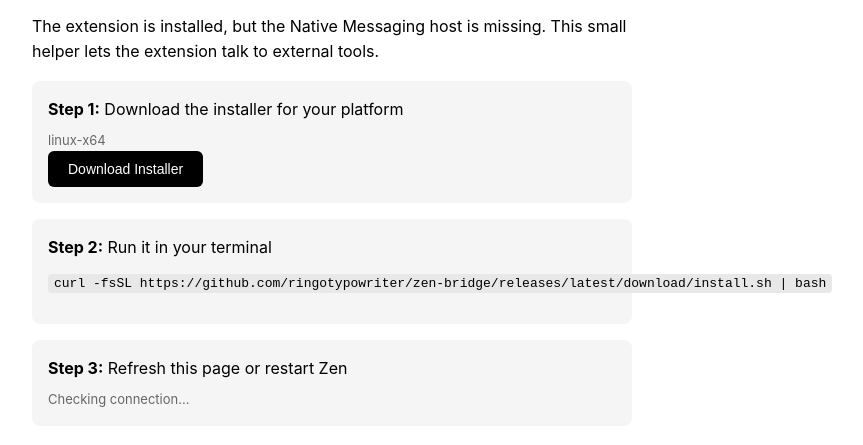
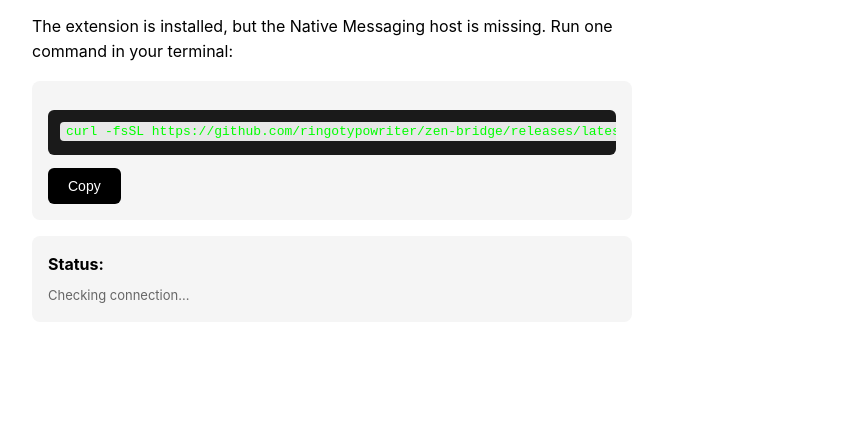
Before and after one commit to ringotypowriter/zen-bridge, a browser extension: page extension/onboarding.html in a window 1280 px wide. Shown: the part 137-582 px from the top of the page, without its empty margins (308-1171 px from the left). Drawn offline with Linux system fonts and the light colour scheme.

Commit message:
fix: stdin resume for pkg binary, simplify onboarding, fix probe logic

```diff
--- a/extension/onboarding.html
+++ b/extension/onboarding.html
@@ -8,6 +8,7 @@
     h1 { font-size: 24px; }
     .step { background: #f5f5f5; padding: 16px; border-radius: 8px; margin: 16px 0; }
     code { background: #e8e8e8; padding: 2px 6px; border-radius: 4px; font-size: 13px; }
+    pre { background: #1a1a1a; color: #0f0; padding: 12px; border-radius: 6px; overflow-x: auto; font-size: 13px; }
     button { background: #000; color: #fff; border: none; padding: 10px 20px; border-radius: 6px; cursor: pointer; font-size: 14px; }
     button:hover { opacity: 0.8; }
     .status { margin-top: 8px; font-size: 13px; color: #666; }
@@ -17,21 +18,15 @@
 </head>
 <body>
   <h1>Zen Bridge Setup</h1>
-  <p>The extension is installed, but the Native Messaging host is missing. This small helper lets the extension talk to external tools.</p>
+  <p>The extension is installed, but the Native Messaging host is missing. Run one command in your terminal:</p>
 
   <div class="step">
-    <strong>Step 1:</strong> Download the installer for your platform
-    <div id="platform" class="status">Detecting...</div>
-    <button id="dl">Download Installer</button>
+    <pre><code id="cmd">curl -fsSL https://github.com/ringotypowriter/zen-bridge/releases/latest/download/install.sh | bash</code></pre>
+    <button id="copy">Copy</button>
   </div>
 
   <div class="step">
-    <strong>Step 2:</strong> Run it in your terminal
-    <pre><code id="cmd">curl -fsSL ... | bash</code></pre>
-  </div>
-
-  <div class="step">
-    <strong>Step 3:</strong> Refresh this page or restart Zen
+    <strong>Status:</strong>
     <div id="conn" class="status">Checking connection...</div>
   </div>
 
--- a/extension/onboarding.js
+++ b/extension/onboarding.js
@@ -1,35 +1,23 @@
-const PLATFORM_MAP = {
-  'MacIntel': 'macos-x64',
-  'MacPPC': 'macos-x64',
-};
-
-const REPO = 'ringotypowriter/zen-bridge';
-const arch = navigator.userAgent.includes('arm64') || navigator.platform === 'MacAppleSilicon' ? 'arm64' : 'x64';
-const platform = navigator.platform.startsWith('Mac') ? `macos-${arch}` : 'linux-x64';
-const binary = `zen-bridge-server-${platform}`;
-
-function setStatus(id, text, cls) {
-  const el = document.getElementById(id);
+function setStatus(text, cls) {
+  const el = document.getElementById('conn');
   el.textContent = text;
   el.className = 'status ' + (cls || '');
 }
 
 function check() {
   browser.runtime.sendNativeMessage('zen_bridge', { id: 'ping', action: 'ping' })
-    .then(() => setStatus('conn', 'Connected! You can close this tab.', 'ok'))
-    .catch(() => setStatus('conn', 'Not connected yet. Run the installer and refresh.', 'err'));
+    .then(() => setStatus('Connected! You can close this tab.', 'ok'))
+    .catch(() => setStatus('Not connected yet. Run the command above and refresh this page.', 'err'));
 }
 
-document.getElementById('platform').textContent = platform;
-
-document.getElementById('dl').addEventListener('click', () => {
-  const url = `https://github.com/${REPO}/releases/latest/download/${binary}`;
-  browser.downloads.download({ url, filename: binary, saveAs: false });
-  setStatus('platform', `Downloading ${binary}...`, 'ok');
+document.getElementById('copy').addEventListener('click', () => {
+  const cmd = document.getElementById('cmd').textContent;
+  navigator.clipboard.writeText(cmd).then(() => {
+    const btn = document.getElementById('copy');
+    btn.textContent = 'Copied!';
+    setTimeout(() => btn.textContent = 'Copy', 2000);
+  });
 });
-
-document.getElementById('cmd').textContent =
-  `curl -fsSL https://github.com/${REPO}/releases/latest/download/install.sh | bash`;
 
 check();
 setInterval(check, 3000);
--- a/extension/server/src/host.js
+++ b/extension/server/src/host.js
@@ -9,6 +9,10 @@
 process.on('uncaughtException', e => { log('uncaught:', e.stack || e.message); process.exit(1); });
 process.on('unhandledRejection', e => { log('unhandled:', e.stack || e.message); });
 process.on('exit', c => log('exit code', c));
+
+// Keep stdin alive for Native Messaging pipe
+process.stdin.resume();
+process.stdin.setEncoding(null);
 
 log('startup');
 
```
Also changed, not shown: extension/background.js (+7 -1 lines), extension/manifest.json.
